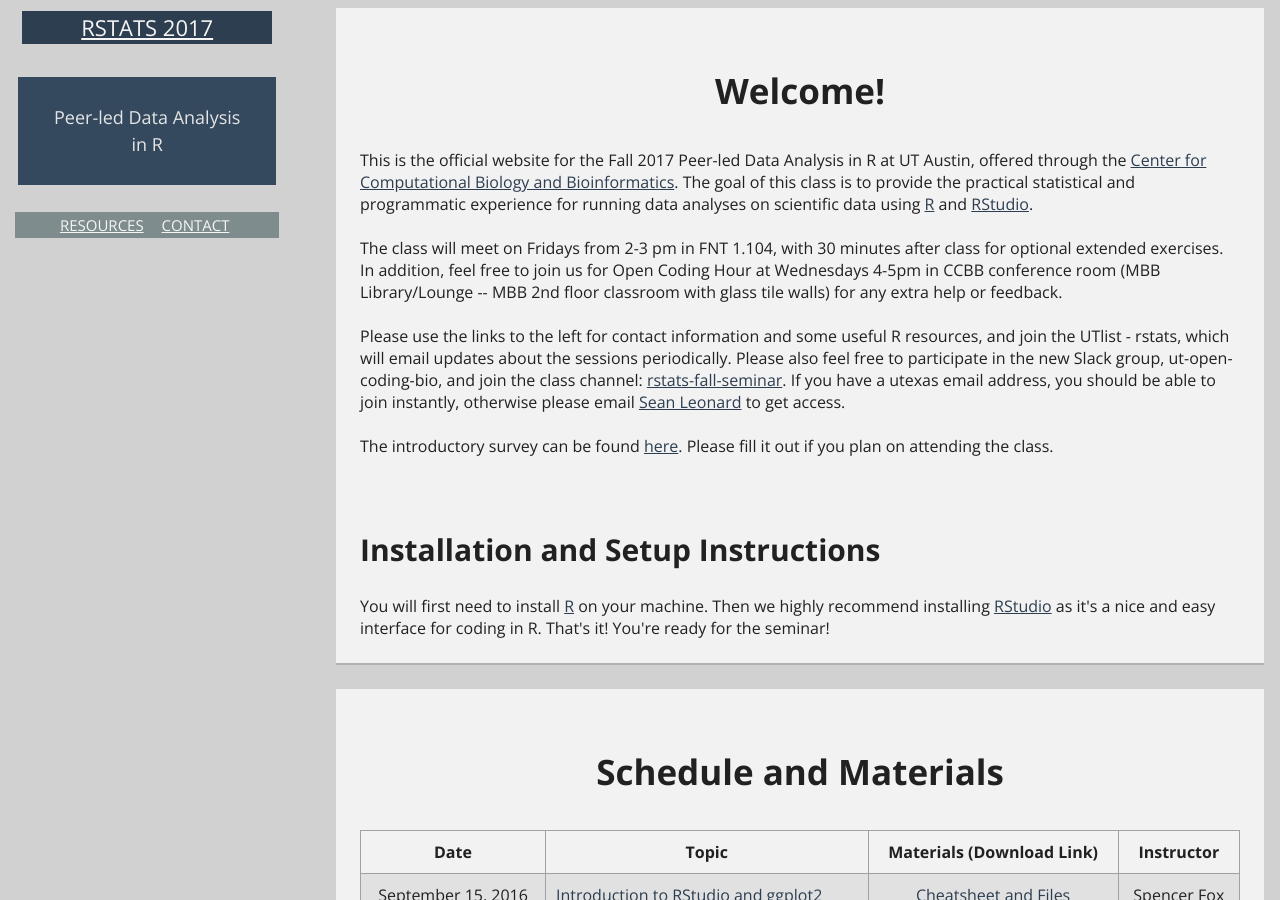
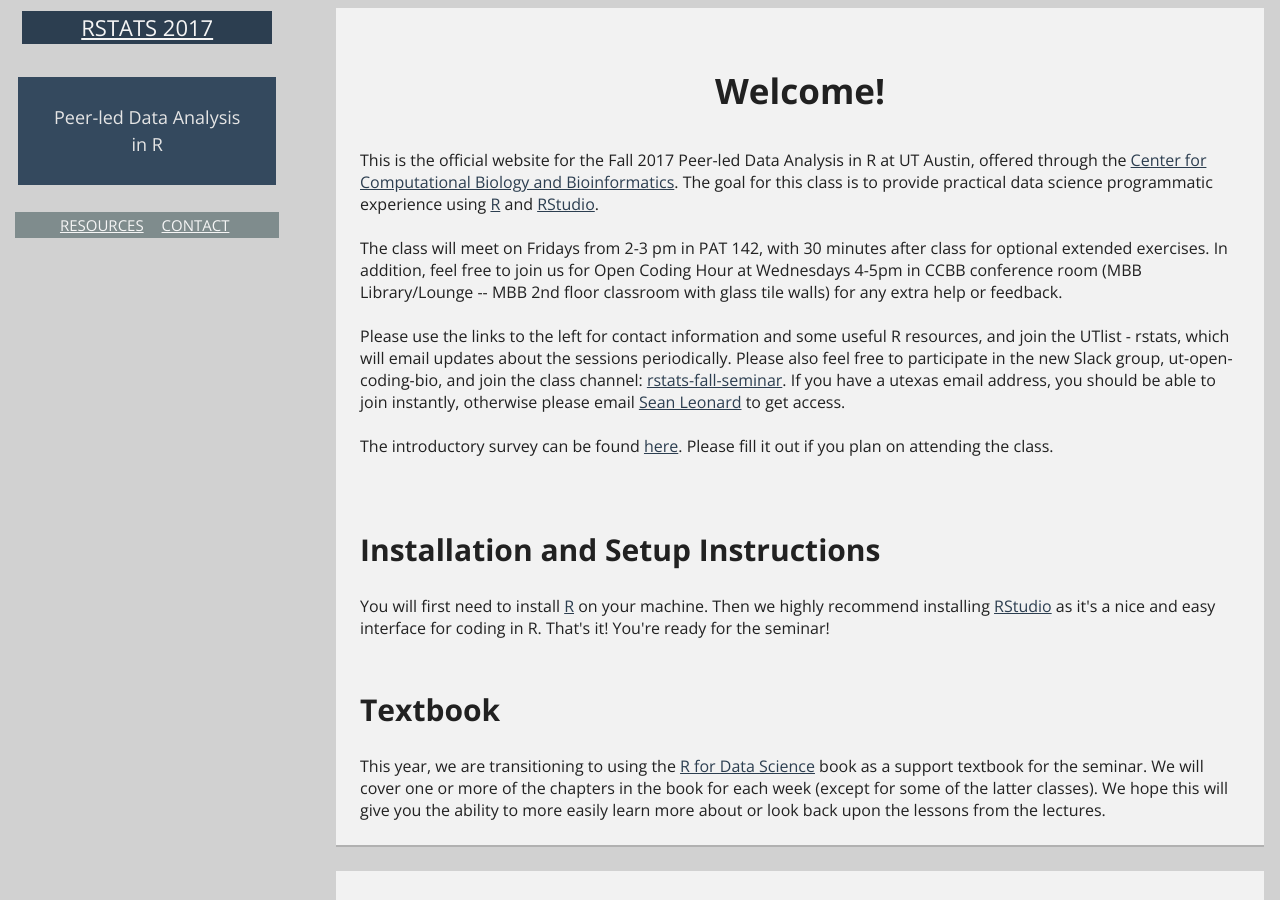
Before and after one commit to CCBBatUT/rstats_fall2017, a Jekyll site: the page built from index.html, in a window 1280 px wide and 900 px high. Built offline with Jekyll 4.4.1, drawn with Linux system fonts in a browser that asks for light colours.

Commit message:
updating basic class info for 2017

```diff
--- a/index.html
+++ b/index.html
@@ -7,9 +7,9 @@ layout: default
 
     <article class="module color-3">
     <h1> Welcome! </h1>
-    This is the official website for the Fall 2017 Peer-led Data Analysis in R at UT Austin, offered through the <a href="http://ccbb.biosci.utexas.edu/">Center for Computational Biology and Bioinformatics</a>. The goal of this class is to provide the practical statistical and programmatic experience for running data analyses on scientific data using <a href="https://www.r-project.org/">R</a> and <a href="https://www.rstudio.com/">RStudio</a>.
+    This is the official website for the Fall 2017 Peer-led Data Analysis in R at UT Austin, offered through the <a href="http://ccbb.biosci.utexas.edu/">Center for Computational Biology and Bioinformatics</a>. The goal for this class is to provide practical data science programmatic experience using <a href="https://www.r-project.org/">R</a> and <a href="https://www.rstudio.com/">RStudio</a>.
     <br><br>
-    The class will meet on Fridays from 2-3 pm in FNT 1.104, with 30 minutes after class for optional extended exercises. In addition, feel free to join us for Open Coding Hour at Wednesdays 4-5pm in CCBB conference room (MBB Library/Lounge -- MBB 2nd floor classroom with glass tile walls) for any extra help or feedback.
+    The class will meet on Fridays from 2-3 pm in PAT 142, with 30 minutes after class for optional extended exercises. In addition, feel free to join us for Open Coding Hour at Wednesdays 4-5pm in CCBB conference room (MBB Library/Lounge -- MBB 2nd floor classroom with glass tile walls) for any extra help or feedback.
     <br><br>
     Please use the links to the left for contact information and some useful R resources, and join the UTlist - rstats, which will email updates about the sessions periodically. Please also feel free to participate in the new Slack group, ut-open-coding-bio, and join the class channel: <a href="https://ut-open-coding-bio.slack.com/x-42134075029-42895634710/signup">rstats-fall-seminar</a>. If you have a utexas email address, you should be able to join instantly, otherwise please email <a href="mailto:spleonard1@gmail.com">Sean Leonard</a> to get access.
     <br><br>
@@ -19,6 +19,9 @@ layout: default
 
     <h2> Installation and Setup Instructions </h2>
     You will first need to install <a href="https://cran.rstudio.com/">R</a> on your machine. Then we highly recommend installing <a href="https://www.rstudio.com/products/rstudio/download3/">RStudio</a>  as it's a nice and easy interface for coding in R. That's it! You're ready for the seminar!
+
+    <h2> Textbook </h2>
+    This year, we are transitioning to using the  <a href="http://r4ds.had.co.nz/">R for Data Science</a> book as a support textbook for the seminar. We will cover one or more of the chapters in the book for each week (except for some of the latter classes). We hope this will give you the ability to more easily learn more about or look back upon the lessons from the lectures.
 
     </article>
 
--- a/resources/index.html
+++ b/resources/index.html
@@ -12,7 +12,7 @@ layout: default
                 <br>
                 <li><b>Google</b> is your most valuable resource. We cannot emphasize this enough!! If you encounter an issue (e.g. error message), chances are somebody else has also encountered it and has asked about it. Googling your error messages is one of the best debugging strategies there is. In particular, try to find links to the website <a href="http://www.stackoverflow.com">stackoverflow.com</a>. This forum-based website has all the answers, possibly literally (although they may be snarky).</li>
                 <br>
-                <li>This <a href="http://r4ds.had.co.nz/"> website</a> contains material which will appear in an upcoming book "R for Data Science", and currently contains some excellent and concise tutorials and exercises for using R to cleanly analyze datasets. In general, the material found on <a href="http://hadley.nz/">Hadley Wickham's website</a> is a great resource for learning and using R</li>
+                <li>The material found on <a href="http://hadley.nz/">Hadley Wickham's website</a> is a great resource for learning and using R </li>
                 <br>
            </ul></p>
            <h1>Instructor Guidelines</h1>
```
